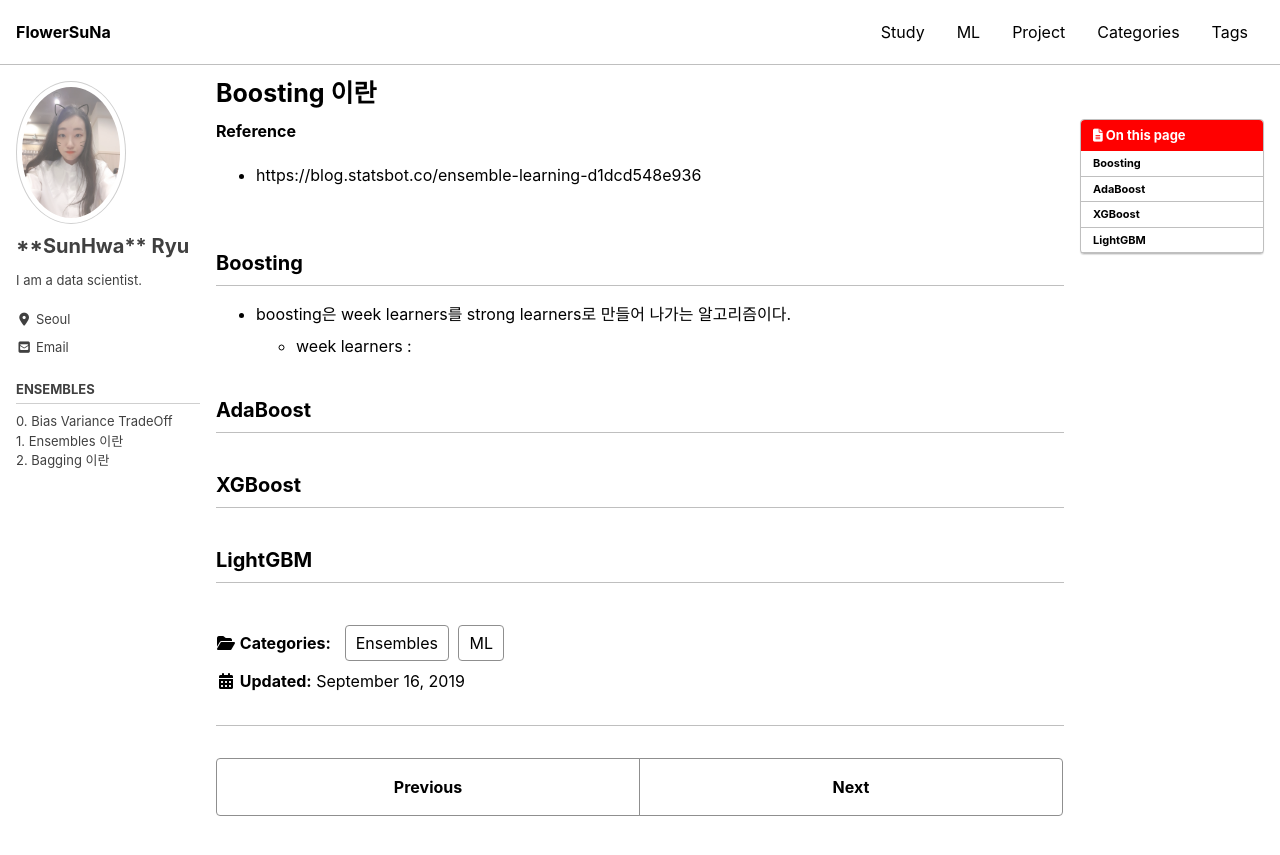
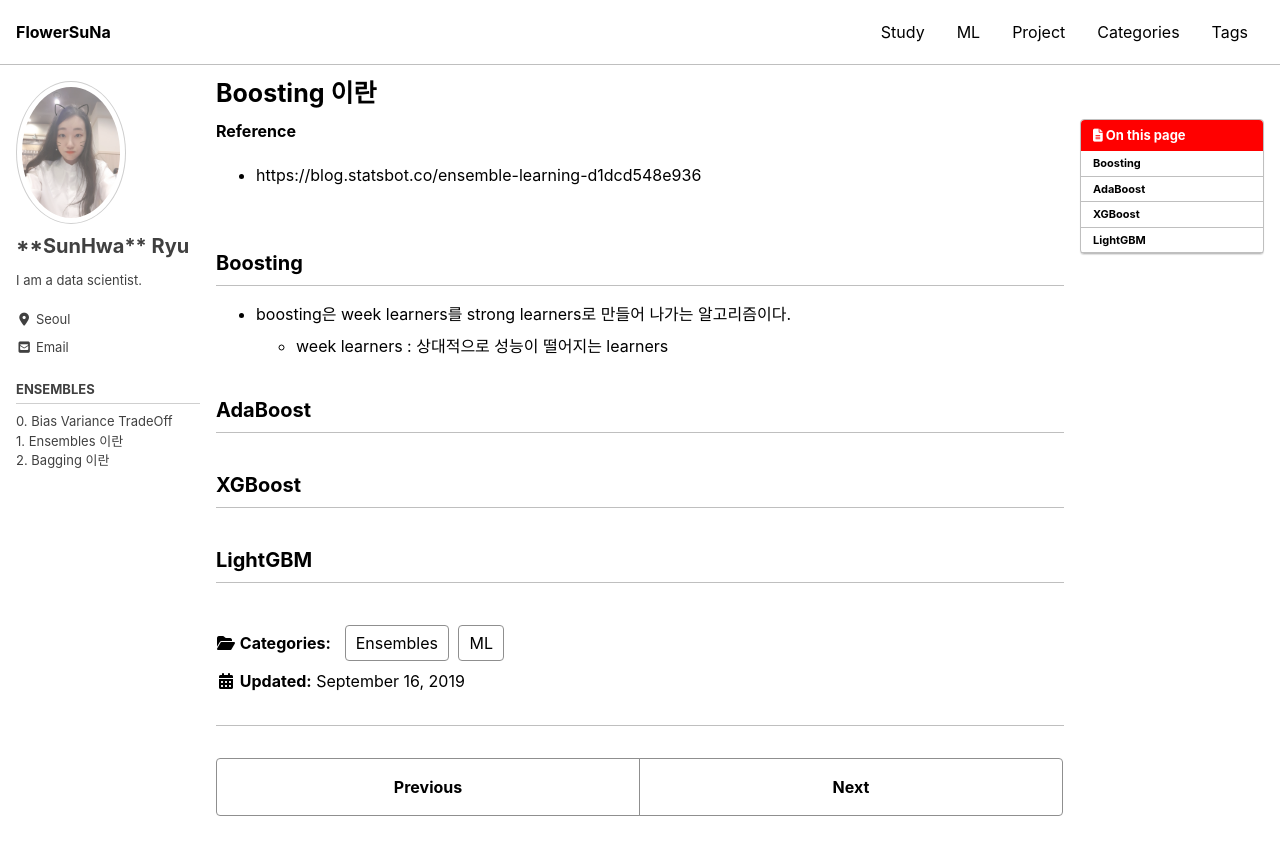
Before and after one commit to MinPinSunHwa/suna.github.io, a Jekyll site: the page built from _study/ensembles/3_boosting.md, in a window 1280 px wide and 900 px high. Shown: the top 855 px of the window. Built offline with Jekyll 4.4.1, drawn with Linux system fonts in a browser that asks for light colours; cached includes are drawn as plain includes; nearby versions of some CDN libraries.

Commit message:
Update 3_boosting.md

```diff
--- a/_study/ensembles/3_boosting.md
+++ b/_study/ensembles/3_boosting.md
@@ -14,7 +14,7 @@ toc: true
 ## Boosting
 
 - boosting은 week learners를 strong learners로 만들어 나가는 알고리즘이다.
-  - week learners :
+  - week learners : 상대적으로 성능이 떨어지는 learners
 
 
 ## AdaBoost
```
